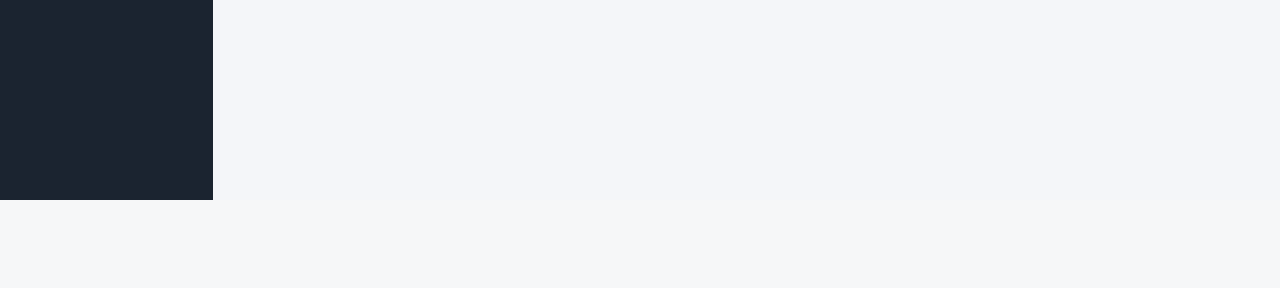
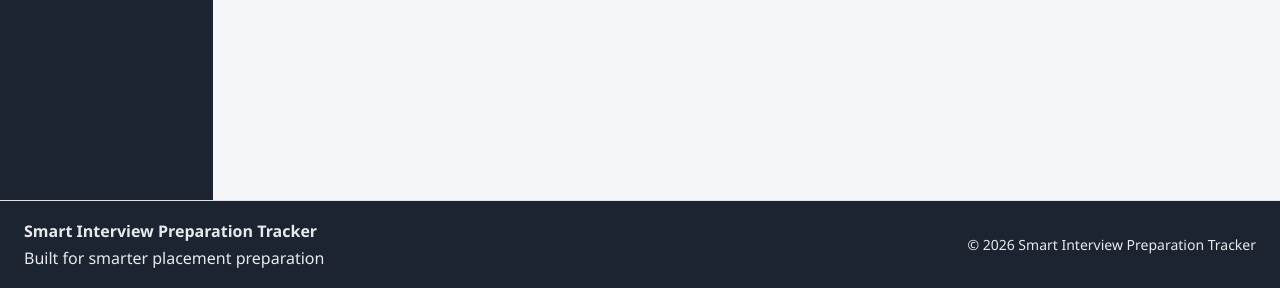
Before and after one commit to Kanishka-sketch/PrepTrack, a Flask app: page /company in a window 1280 px wide. Shown: the part 656-944 px from the top of the page. Before the commit the page ends 856 px from the top, so only its background shows below. Run offline with Flask 3, Linux system fonts and the light colour scheme; the visitor is signed in with stand-in values (Sample User, id 1); data that the repository does not hold is empty.

Commit message:
Add sticky header and footer

```diff
--- a/app/templates/base.html
+++ b/app/templates/base.html
@@ -127,7 +127,7 @@
         </div>
     </nav>
 
-    <div class="container-fluid">
+    <div class="container-fluid page-content">
         <div class="row">
             {% if current_user.is_authenticated %}
             <!-- Sidebar -->
@@ -193,6 +193,15 @@
             {% endif %}
         </div>
     </div>
+    <footer class="app-footer">
+        <div class="container-fluid px-4">
+            <div class="app-footer-copy">
+                <strong>Smart Interview Preparation Tracker</strong>
+                <span>Built for smarter placement preparation</span>
+            </div>
+            <small>&copy; 2026 Smart Interview Preparation Tracker</small>
+        </div>
+    </footer>
     <script src="https://cdn.jsdelivr.net/npm/bootstrap@5.3.3/dist/js/bootstrap.bundle.min.js"></script>
     <script src="https://cdn.jsdelivr.net/npm/chart.js"></script>
     {% block scripts %}{% endblock %}
--- a/static/css/style.css
+++ b/static/css/style.css
@@ -1,3 +1,60 @@
+body {
+    min-height: 100vh;
+    display: flex;
+    flex-direction: column;
+}
+
+.navbar {
+    position: sticky;
+    top: 0;
+    z-index: 1030;
+}
+
+.page-content {
+    flex: 1 0 auto;
+    display: flex;
+    flex-direction: column;
+}
+
+.page-content > .row {
+    flex: 1 0 auto;
+}
+
+.sidebar {
+    min-height: 0;
+}
+
+.app-footer {
+    padding: 18px 0;
+    border-top: 1px solid #e1e5eb;
+    color: #E8EAED;
+    background-color: #1B2430;
+}
+
+.app-footer .container-fluid {
+    display: flex;
+    align-items: center;
+    justify-content: space-between;
+    gap: 12px 24px;
+}
+
+.app-footer-copy {
+    display: flex;
+    flex-direction: column;
+    gap: 3px;
+}
+
+.app-footer-copy strong {
+    color: #E8EAED;
+}
+
+@media (max-width: 576px) {
+    .app-footer .container-fluid {
+        align-items: flex-start;
+        flex-direction: column;
+    }
+}
+
 /* =====================================================
    GITHUB PRACTICE HEATMAP
 ===================================================== */
```
